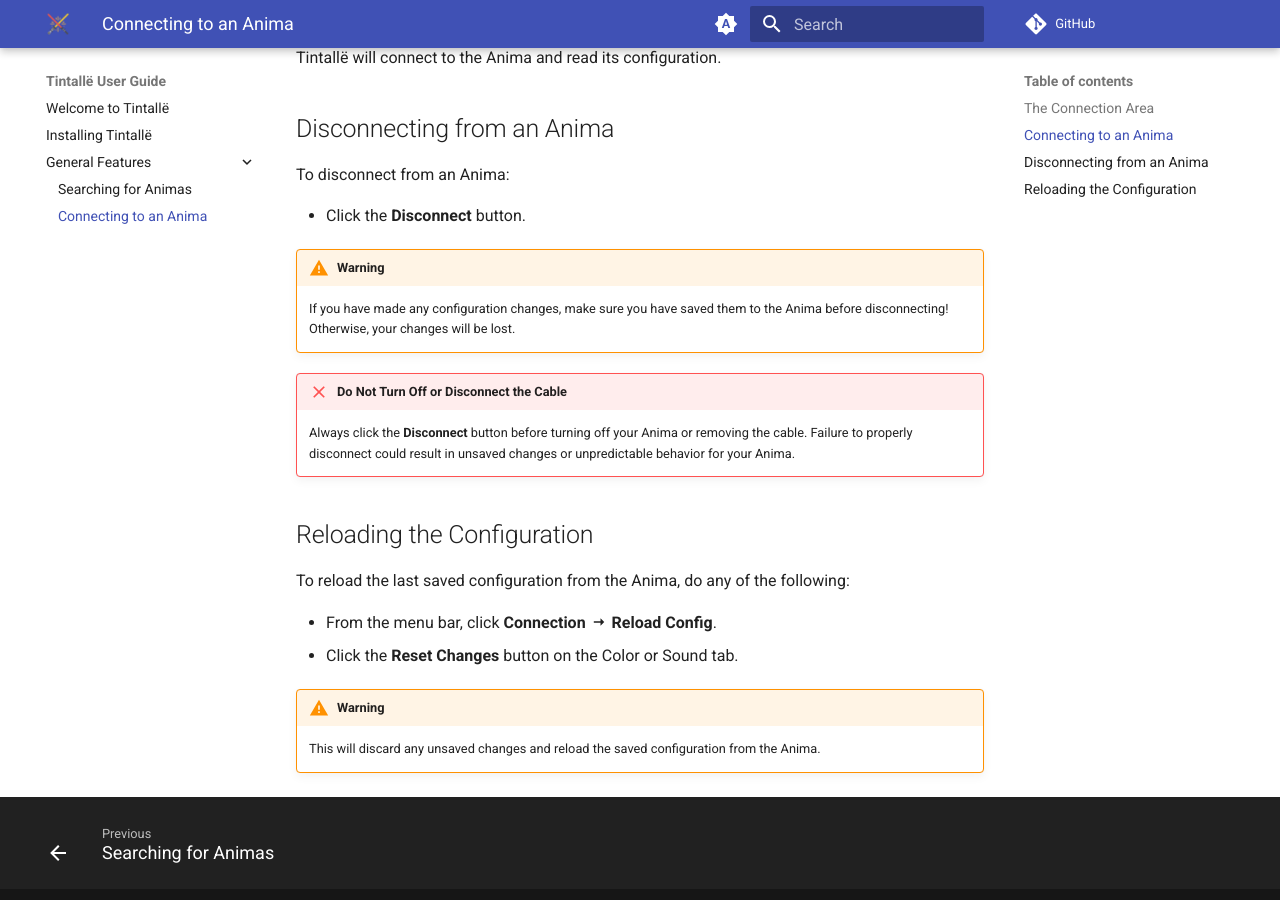
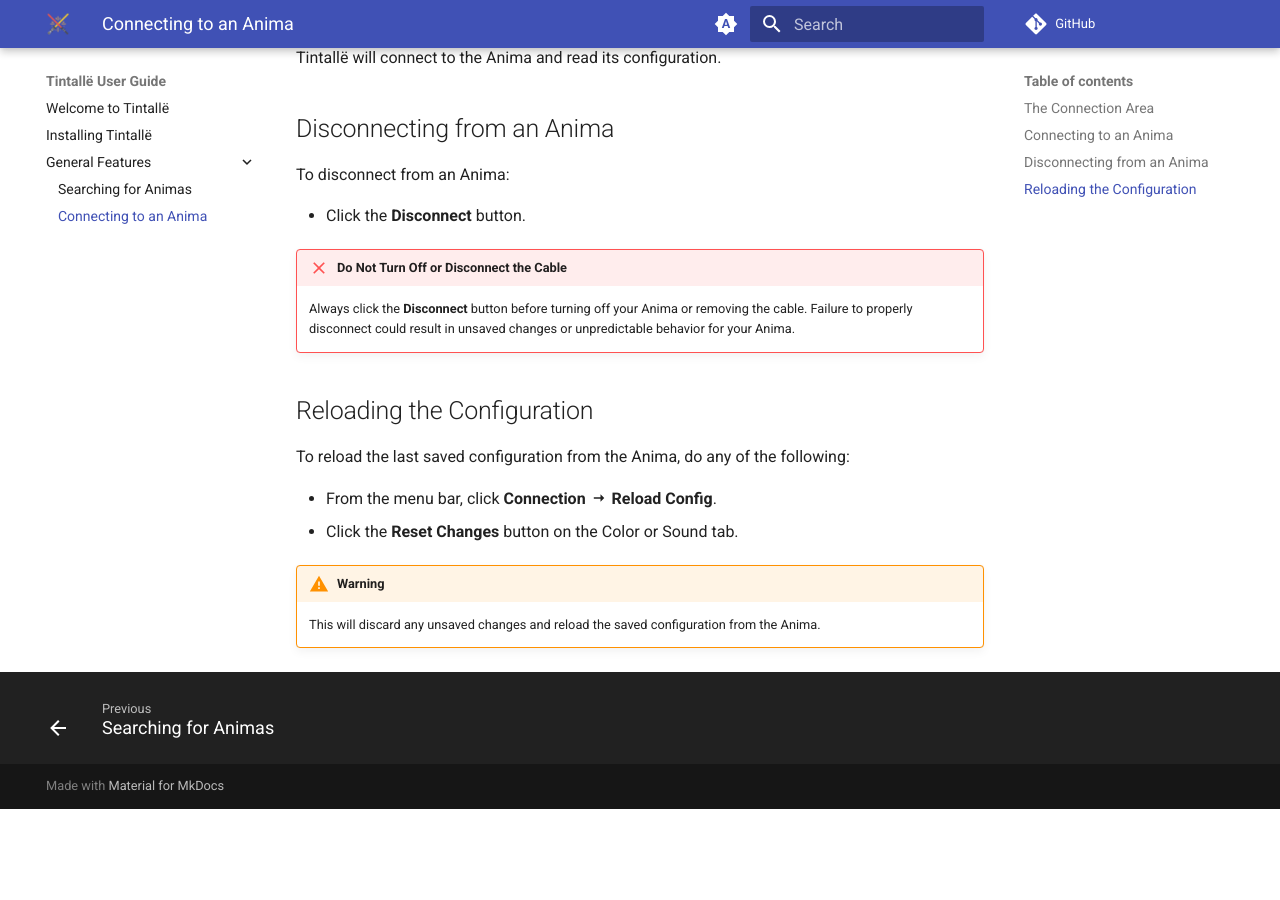
Before and after one commit to jramboz/tintalle, an MkDocs documentation site: the page built from docs/general/connecting.md, in a window 1280 px wide and 900 px high, scrolled down 736 px. Built offline with MkDocs 1.6.1 and Material for MkDocs 9.7.7, drawn with Linux system fonts in a browser that asks for light colours; comment, search, counter and statistics services are not loaded; after the commit the page ends 1545 px from its top, so only the background shows below that.

Commit message:
Remove warning box

```diff
--- a/docs/general/connecting.md
+++ b/docs/general/connecting.md
@@ -26,9 +26,6 @@
 
 - Click the **Disconnect** button.
 
-!!! warning
-    If you have made any configuration changes, make sure you have saved them to the Anima before disconnecting! Otherwise, your changes will be lost.
-
 !!! failure "Do Not Turn Off or Disconnect the Cable"
     Always click the **Disconnect** button before turning off your Anima or removing the cable. Failure to properly disconnect could result in unsaved changes or unpredictable behavior for your Anima.
 
```
